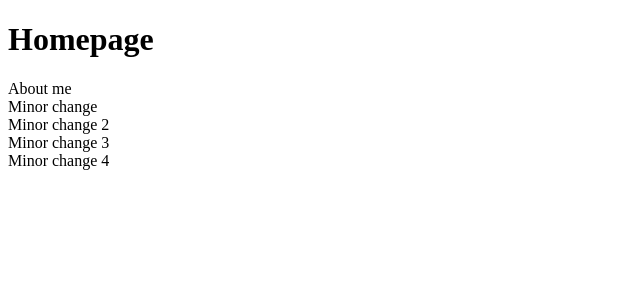
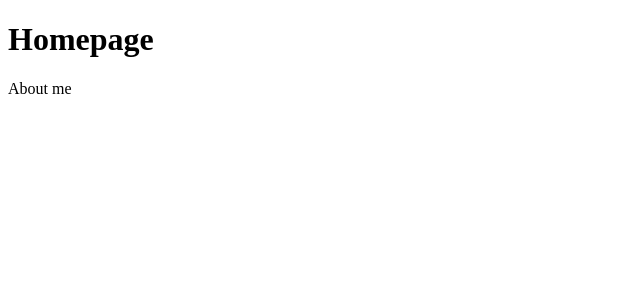
Before and after one commit to renrutoet/renrutoet.github.io, a React (Vite) app: page / in a window 1280 px wide. Shown: the top 300 px of the page, without its empty margins (0-640 px from the left). Built offline with nearby package versions, Linux system fonts and the light colour scheme.

Commit message:
clean up

```diff
--- a/src/App.tsx
+++ b/src/App.tsx
@@ -8,10 +8,6 @@ function App() {
       <h1>Homepage</h1>
       <main className="card">
         <div>About me</div>
-        <div>Minor change</div>
-        <div>Minor change 2</div>
-        <div>Minor change 3</div>
-        <div>Minor change 4</div>
       </main>
     </div>
   );
```
